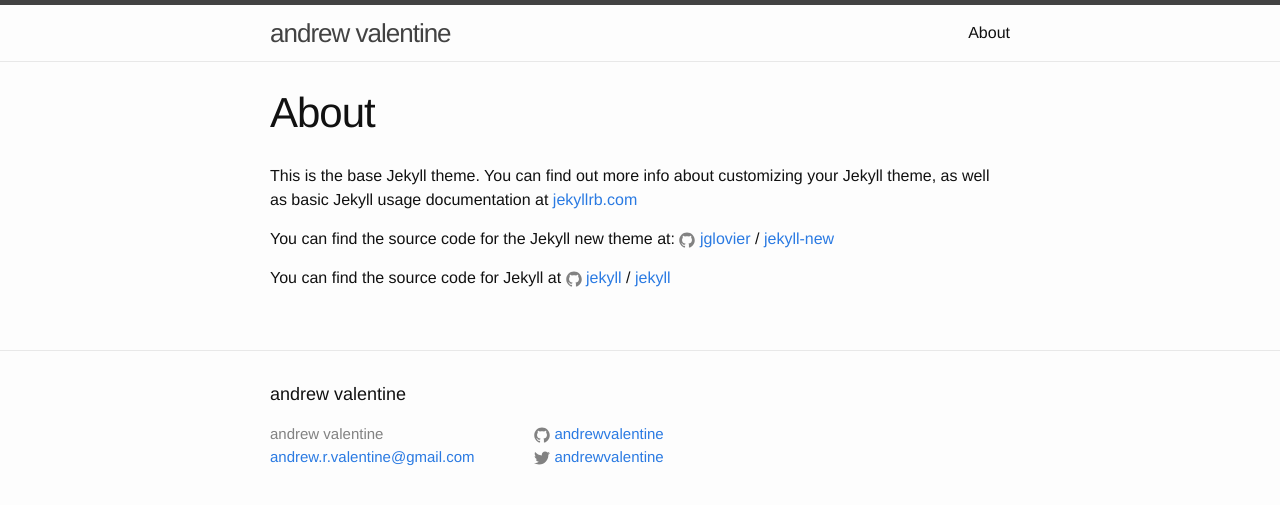
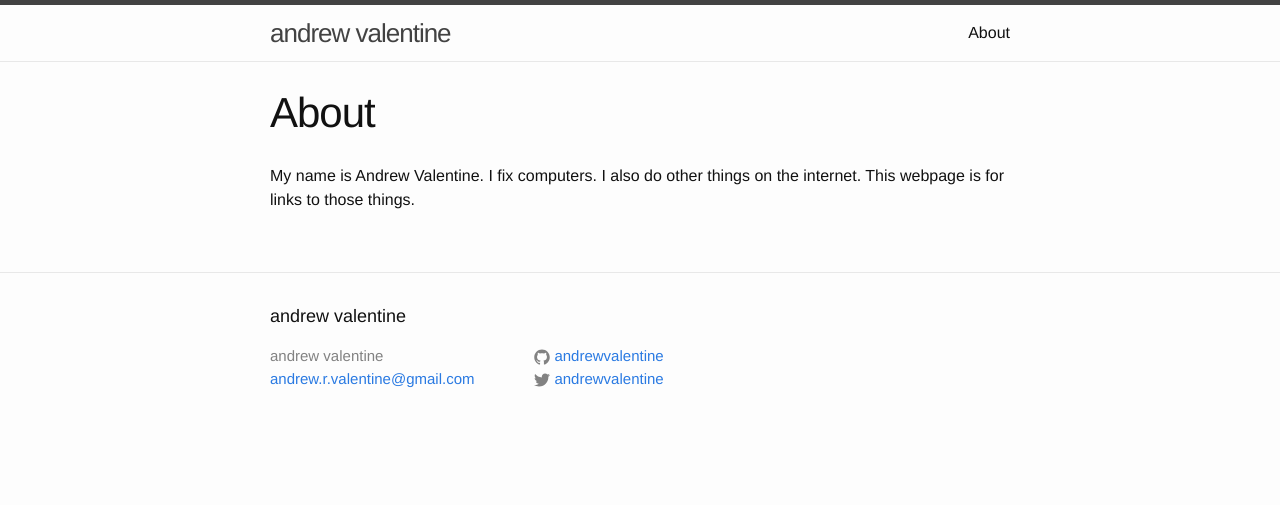
Before and after one commit to andrewvalentine/andrewvalentine.github.io, a Jekyll site: the page built from about.md, in a window 1280 px wide. Shown: the top 505 px of the page. Built offline with Jekyll 4.4.1, drawn with Linux system fonts in a browser that asks for light colours.

Commit message:
start archiving

```diff
--- a/_config.yml
+++ b/_config.yml
@@ -13,7 +13,7 @@ baseurl: "" # the subpath of your site, e.g. /blog
 url: "http://andrewvalentine.github.io" # the base hostname & protocol for your site
 twitter_username: andrewvalentine
 github_username:  andrewvalentine
-instagram_username:  andrewvalentine
+timezone:  Europe/London
 
 # Build settings
 markdown: kramdown
--- a/about.md
+++ b/about.md
@@ -4,12 +4,4 @@ title: About
 permalink: /about/
 ---
 
-This is the base Jekyll theme. You can find out more info about customizing your Jekyll theme, as well as basic Jekyll usage documentation at [jekyllrb.com](http://jekyllrb.com/)
-
-You can find the source code for the Jekyll new theme at:
-{% include icon-github.html username="jglovier" %} /
-[jekyll-new](https://github.com/jglovier/jekyll-new)
-
-You can find the source code for Jekyll at
-{% include icon-github.html username="jekyll" %} /
-[jekyll](https://github.com/jekyll/jekyll)
+My name is Andrew Valentine. I fix computers. I also do other things on the internet. This webpage is for links to those things.
```
Also changed, not shown: 3 other files.
